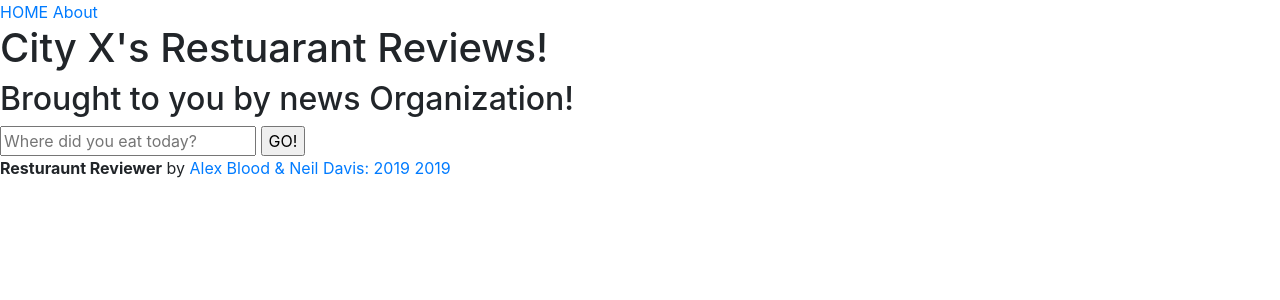
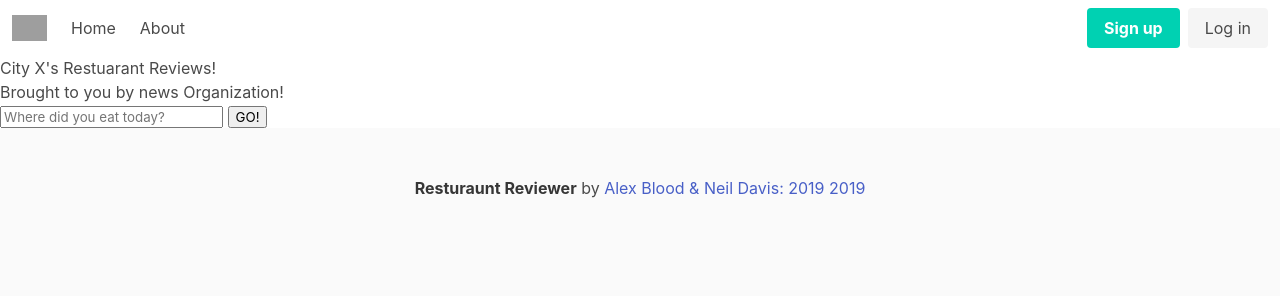
Before and after one commit to RPG-Alex/SEP-Restaurant-Reviewer, a PHP site: page /SEP-Restaurant-Reviewer/index.php in a window 1280 px wide. Shown: the top 300 px of the page. Run offline with PHP 8.4, Linux system fonts and the light colour scheme; some libraries are stand-ins or nearby versions; grey boxes are pictures that could not be loaded.

Commit message:
Update header.php

```diff
--- a/view/all/header.php
+++ b/view/all/header.php
@@ -2,14 +2,54 @@
 <html lang="en">
 <head>
   <meta charset="UTF-8">
-  <meta name="viewport" content="width=device-width, initial-scale=1.0">
+  <meta name="viewport" content="width=device-width, initial-scale=1">
   <meta http-equiv="X-UA-Compatible" content="ie=edge">
-  <link rel="stylesheet" href="https://stackpath.bootstrapcdn.com/bootstrap/4.1.3/css/bootstrap.min.css" integrity="sha384-MCw98/SFnGE8fJT3GXwEOngsV7Zt27NXFoaoApmYm81iuXoPkFOJwJ8ERdknLPMO" crossorigin="anonymous">
-  <link href="https://stackpath.bootstrapcdn.com/font-awesome/4.7.0/css/font-awesome.min.css" rel="stylesheet" integrity="sha384-wvfXpqpZZVQGK6TAh5PVlGOfQNHSoD2xbE+QkPxCAFlNEevoEH3Sl0sibVcOQVnN" crossorigin="anonymous">
+
+  <meta name="viewport" content="width=device-width, initial-scale=1">
+  <link rel="stylesheet" href="https://cdn.jsdelivr.net/npm/bulma@0.8.0/css/bulma.min.css">
+  <script defer src="https://use.fontawesome.com/releases/v5.3.1/js/all.js"></script>
+
   <title><?php echo SITENAME; ?></title>
+
 </head>
+
 <body>
-  <header>
-    <a href="<?php echo URLROOT; ?>">HOME</a>
-    <a href="<?php echo 'index.php?page=about';?>">About</a>
-  </header>
+
+  <nav class="navbar" role="navigation" aria-label="main navigation">
+  <div class="navbar-brand">
+    <a class="navbar-item" href="https://bulma.io">
+      <img src="https://image.flaticon.com/icons/png/512/849/849588.png" width="35" height="28">
+    </a>
+
+    <a role="button" class="navbar-burger burger" aria-label="menu" aria-expanded="false" data-target="navbarBasicExample">
+      <span aria-hidden="true"></span>
+      <span aria-hidden="true"></span>
+      <span aria-hidden="true"></span>
+    </a>
+  </div>
+
+  <div id="navbarBasicExample" class="navbar-menu">
+    <div class="navbar-start">
+      <a href="<?php echo URLROOT; ?>" class="navbar-item">
+        Home
+      </a>
+
+      <a href="<?php echo 'index.php?page=about';?>" class="navbar-item">
+        About
+      </a>
+    </div>
+
+    <div class="navbar-end">
+      <div class="navbar-item">
+        <div class="buttons">
+          <a class="button is-primary">
+            <strong>Sign up</strong>
+          </a>
+          <a class="button is-light">
+            Log in
+          </a>
+        </div>
+      </div>
+    </div>
+  </div>
+</nav>
```
